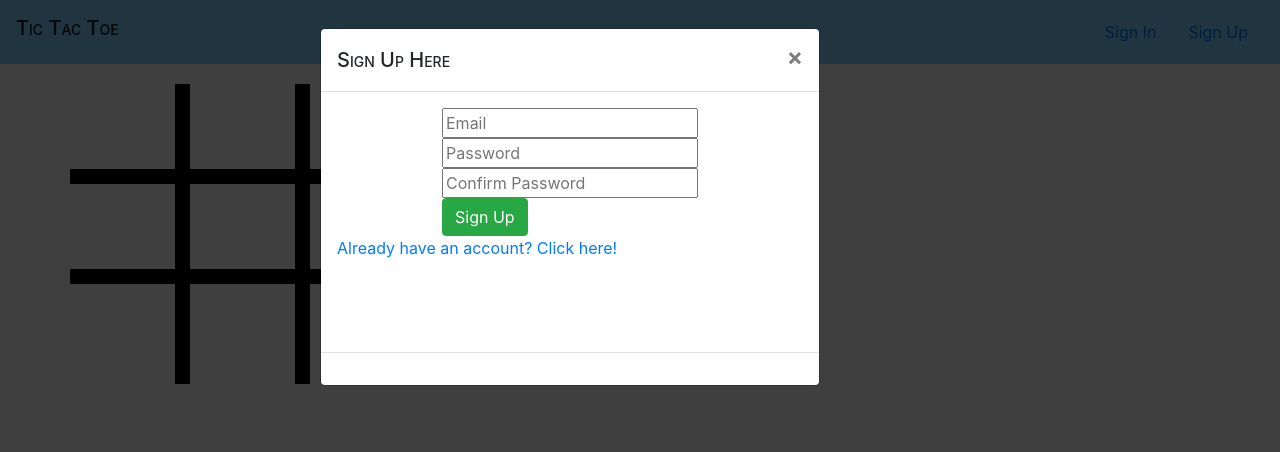
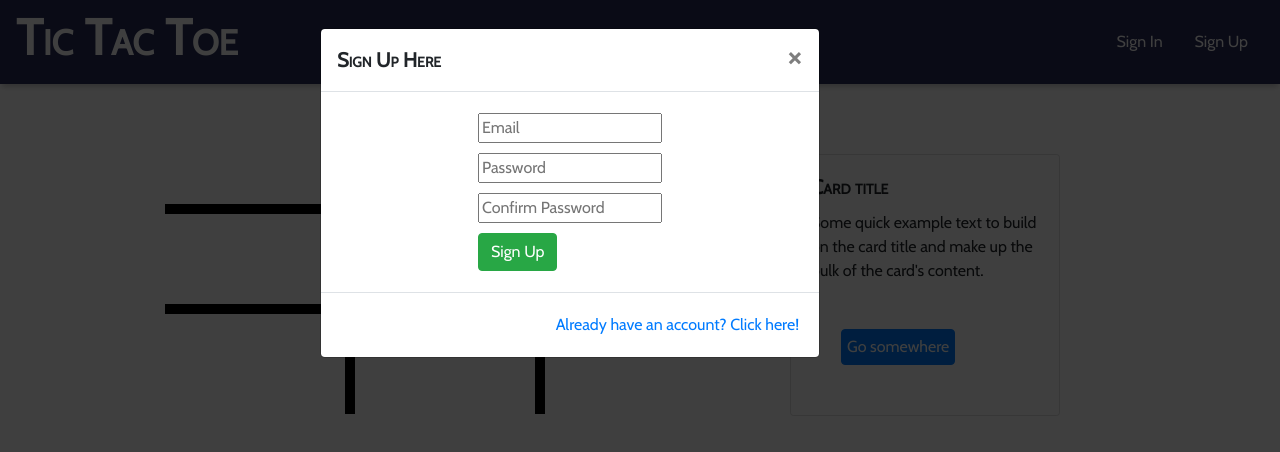
Before and after one commit to ztosyl/tic-tac-toe-client, a website built with webpack: page index.html in a window 1280 px wide. Built offline with nearby package versions, Linux system fonts and the light colour scheme; some packages are replaced by stand-ins of ours; no server answers.

Commit message:
Add styling
Added nav bar, drop shadow and links
Added modal capability to replace forms.
Added fonts and coloring.
Added status update box to right of game board.

```diff
--- a/assets/scripts/app.js
+++ b/assets/scripts/app.js
@@ -5,7 +5,7 @@ const gameEvents = require('./game/events.js')
 
 $(() => {
   $('#sign-up-modal').modal('show')
-  $('.col-4').on('click', gameEvents.addLetter)
+  $('.col-2').on('click', gameEvents.addLetter)
   $('.restart').on('click', gameEvents.restartGame)
   $('.sign-up').on('submit', authEvents.onSignUp)
   $('.sign-in').on('submit', authEvents.onSignIn)
--- a/assets/scripts/auth/ui.js
+++ b/assets/scripts/auth/ui.js
@@ -1,6 +1,6 @@
 const store = require('../store')
 // const api = require('./api')
-// const gameEvents = require('../game/events')
+const gameEvents = require('../game/events')
 
 const modalSwitch = function () {
   $('#sign-up-modal').modal('hide')
@@ -27,6 +27,8 @@ const signInSuccess = function (data) {
   $('.unauthenticated').hide()
   $('#sign-in-modal').modal('hide')
   $('.messaging').text('')
+  gameEvents.onCreate()
+  $('.current-user').text(`Welcome, ${data.user.email}!`)
 }
 
 const signInFailure = function () {
@@ -38,6 +40,7 @@ const signOutSuccess = function () {
   store.user = null
   $('.unauthenticated').show()
   $('.authenticated').hide()
+  $('.current-user').text('')
 }
 
 const signOutFailure = function (error) {
--- a/assets/scripts/game/events.js
+++ b/assets/scripts/game/events.js
@@ -5,16 +5,13 @@ const ui = require('./ui')
 const store = require('../store')
 
 const addLetter = function (event) {
-  $('.message').text('')
+  // $('.message').text('')
   const game = func.currGame
   const index = $(event.target).data('id')
   if (($(event.target).text() === '') && (store.user !== null) && (store.user !== undefined)) {
     $(event.target).text(game.currPlayer)
     func.currGame.tray[index] = game.currPlayer
     const over = game.isOver()
-    console.log(index)
-    console.log(game.currPlayer)
-    console.log(over)
     api.update(index, game.currPlayer, over)
       .then(ui.updateSuccess)
       .catch(ui.updateFailure)
@@ -30,6 +27,7 @@ const addLetter = function (event) {
       game.currPlayer = 'x'
     }
   }
+  console.log(game.currPlayer)
 }
 
 const onCreate = function () {
@@ -40,7 +38,7 @@ const onCreate = function () {
 
 const restartGame = function (event) {
   func.currGame = new func.GameBoard(['', '', '', '', '', '', '', '', ''], 'x', false)
-  $('.col-4').text('')
+  $('.col-2').text('')
   $('.who-won').text('')
   event.preventDefault()
   onCreate()
--- a/assets/styles/index.scss
+++ b/assets/styles/index.scss
@@ -22,15 +22,77 @@
   display: none;
 }
 
-h1, h5 {
+h5 {
+  font-family: $main-font;
   font-variant: small-caps;
+  font-weight: bold;
+}
+
+h1 {
+  color: $font-color;
+  font-family: $main-font;
+  font-size: 50px;
+  font-variant: small-caps;
+  font-weight: bold;
+}
+
+h3 {
+  color: $accent-color;
+  font-family: $main-font;
+  font-variant: small-caps;
+  margin-left: 30px;
 }
 
 nav {
   background-color: $accent-color;
-  margin-bottom: 20px;
+  box-shadow: $shadow;
+  margin-bottom: 30px;
+}
+
+a {
+  font-family: $main-font;
+}
+
+li > a {
+  color: $font-color;
+
+  &:hover {
+    color: #DCDDEE;
+  }
+}
+
+p {
+  font-family: $main-font
 }
 
 .row {
   justify-content: center;
 }
+
+.col-12 {
+  padding: 5px;
+}
+
+.card {
+  margin: 40px;
+}
+
+.btn-success {
+  margin: 0 auto;
+  font-family: $main-font;
+}
+
+.btn-primary {
+  margin: 30px;
+  padding: 5px;
+  font-family: $main-font;
+}
+
+.btn-button {
+  margin: 25px;
+  font-family: $main-font;
+}
+
+input {
+  font-family: $main-font;
+}
--- a/assets/styles/variables.scss
+++ b/assets/styles/variables.scss
@@ -1,3 +1,5 @@
-$border-style: 15px solid #000;
-$accent-color: #80d4ff;
-$shadow: 10px 10px 5px #808;
+$border-style: 10px solid #000;
+$accent-color: #292D58;
+$shadow: 0 5px 5px -2px rgba(0, 0, 0, .2);
+$font-color: white;
+$main-font: 'Cabin', sans-serif;
--- a/index.html
+++ b/index.html
@@ -6,7 +6,7 @@
 
       <!-- Do not add `link` tags-->
       <link rel="shortcut icon" type="image/x-icon" href="favicon.ico">
-
+      <link href="https://fonts.googleapis.com/css2?family=Cabin&display=swap" rel="stylesheet">
       <!-- Do not add `script` tags-->
       <script src="public/vendor.js" type="text/javascript" charset="utf-8" defer></script>
       <script src="public/application.js" type="text/javascript" charset="utf-8" defer></script>
@@ -29,9 +29,9 @@
           <div class="col-12"><button class="btn btn-success" type="submit">Sign Up</button></div>
         </form>
       <div class="messaging"></div>
-      <div class="col-12"><a href="#sign-in-modal" data-toggle="modal" data-target="#sign-in-modal" data-dismiss="modal">Already have an account? Click here!</a></div>
       </div>
       <div class="modal-footer">
+      <a href="#sign-in-modal" data-toggle="modal" data-target="#sign-in-modal" data-dismiss="modal">Already have an account? Click here!</a>
       </div>
     </div>
   </div>
@@ -53,9 +53,9 @@
     <div class="col-12"><button class="btn btn-success" type="submit">Sign In</button></div>
   </form>
   <div class="messaging"></div>
-<div class="col-12"><a href="#sign-up-modal" data-toggle="modal" data-target="#sign-up-modal" data-dismiss="modal">Don't have an account? Click here!</a></div>
-</div>
-<div class="modal-footer">
+  </div>
+  <div class="modal-footer">
+<a href="#sign-up-modal" data-toggle="modal" data-target="#sign-up-modal" data-dismiss="modal">Don't have an account? Click here!</a>
 </div>
 </div>
 </div>
@@ -85,65 +85,58 @@
 </div>
 </div>
 <nav class="navbar navbar-light">
-  <h1 class="navbar-brand">Tic Tac Toe</h1>
+  <h1>Tic Tac Toe</h1>
       <div class="authenticated">
-      <ul class="navbar-nav">
+      <ul class="nav justify-content-end">
   <li class="nav-item mr-sm-2">
-    <a class="nav-link active" href="#change-password-modal" data-toggle="modal" data-target="#change-password-modal">Change Password</a>
+    <a class="nav-link" href="#change-password-modal" data-toggle="modal" data-target="#change-password-modal">Change Password</a>
   </li>
   <li class="nav-item mr-sm-2">
     <a class="nav-link" href="#">Stats</a>
   </li>
   <li class="nav-item mr-sm-2">
-    <button class="nav-link sign-out" type="submit" >Sign Out</button>
+    <button class="sign-out btn btn-danger" type="submit" >Sign Out</button>
   </li>
 </ul>
 </div>
 <div class ="unauthenticated">
 <ul class="nav justify-content-end">
   <li class="nav-item">
-    <a class="nav-link active" href="#sign-in-modal" data-toggle="modal" data-target="#sign-in-modal">Sign In</a>
+    <a class="nav-link" href="#sign-in-modal" data-toggle="modal" data-target="#sign-in-modal">Sign In</a>
   </li>
   <li class="nav-item">
     <a class="nav-link" href="#sign-up-modal" data-toggle="modal" data-target="#sign-up-modal">Sign Up</a>
 </ul>
 </div>
 </nav>
+<h3 class="current-user"></h3>
      <div class="who-won"></div>
-      <button class="restart authenticated">RESTART GAME</button>
-      <div class="container-md d-flex">
-      <div class="row">
-        <div data-id="0" class="col-4 right-bottom"></div>
-        <div data-id="1"class="col-4 right-bottom"></div>
-        <div data-id="2"class="col-4 bottom"></div>
-        <div data-id="3"class="col-4 right-bottom"></div>
-        <div data-id="4"class="col-4 right-bottom"></div>
-        <div data-id="5"class="col-4 bottom"></div>
-        <div data-id="6"class="col-4 right"></div>
-        <div data-id="7"class="col-4 right"></div>
-        <div data-id="8"class="col-4"></div>
+      <div class="container board">
+      <div class="row d-flex">
+        <div data-id="0" class="col-2 right-bottom"></div>
+        <div data-id="1"class="col-2 right-bottom"></div>
+        <div data-id="2"class="col-2 bottom"></div>
+        <div class="col-4"><div class="card" >
+  <div class="card-body">
+    <h5 class="card-title">Card title</h5>
+    <p class="card-text">Some quick example text to build on the card title and make up the bulk of the card's content.</p>
+    <a href="#" class="btn btn-primary">Go somewhere</a>
+  </div>
+</div></div>
+      </div>
+      <div class="row d-flex">
+        <div data-id="3"class="col-2 right-bottom"></div>
+        <div data-id="4"class="col-2 right-bottom"></div>
+        <div data-id="5"class="col-2 bottom"></div>
+        <div class="col-4"></div>
+      </div>
+      <div class="row d-flex">
+        <div data-id="6"class="col-2 right"></div>
+        <div data-id="7"class="col-2 right"></div>
+        <div data-id="8"class="col-2"></div>
+        <div class="col-4"></div>
       </div>
     </div>
-    <!-- <div class="unauthenticated">
-  <form class='sign-in'>
-      <input required type="text" name="credentials[email]" placeholder="Email">
-      <input required type="password" name="credentials[password]" placeholder="Password">
-      <button type="submit">Sign In</button>
-    </form>
-    <form class='sign-up'>
-      <input required type="text" name="credentials[email]" placeholder="Email">
-      <input required type="password" name="credentials[password]" placeholder="Password">
-      <input required type="password" name="credentials[password_confirmation]" placeholder="Confirm Password">
-      <button type="submit">Sign Up</button>
-    </form>
-  </div>
-    <div class="authenticated">
-    <form class='change-password'>
-      <input required type="password" name="passwords[old]" placeholder="Old Password">
-      <input required type="password" name="passwords[new]" placeholder="New Password">
-      <button type="submit">Change Password</button>
-    </form>
-    <button class="sign-out" type="submit">Sign Out</button>
-   </div>-->
+    <button class="restart authenticated btn btn-primary">RESTART GAME</button>
     </body>
 </html>
```
